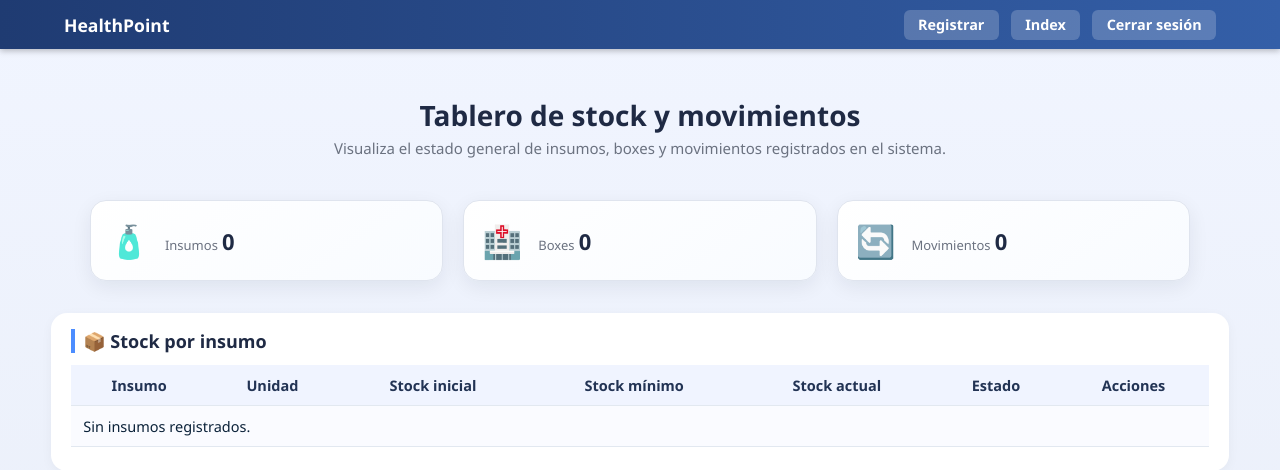
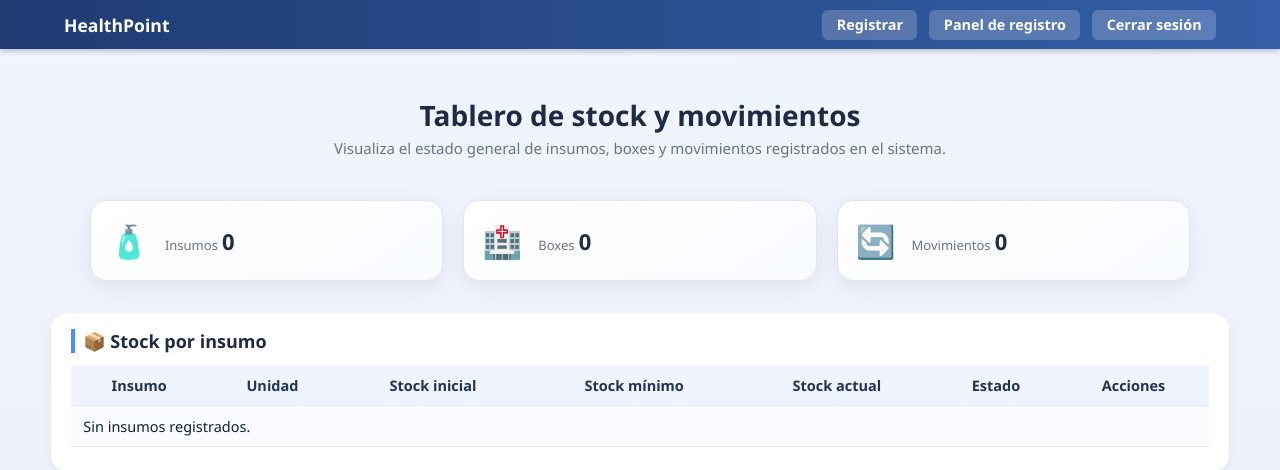
Before and after one commit to Mikhassdev/healthpoint, a Django app: page /tablero/ in a window 1280 px wide. Shown: the top 470 px of the page. Run offline with Django 5.2, Linux system fonts and the light colour scheme; the visitor is signed in with stand-in values (Sample User, id 1); data comes from the database, SQL or seed files in the repository; data that the repository does not hold is empty.

Commit message:
Renombrar el botón "Index" del tablero a "Panel de registro"
"Index" es el nombre técnico de la vista, no algo que un usuario del
centro de salud deba ver.

Co-Authored-By: Claude Opus 5.5 <noreply@anthropic.com>

```diff
--- a/HealthPoint/core/templates/tablero.html
+++ b/HealthPoint/core/templates/tablero.html
@@ -26,7 +26,7 @@
 
         {# SUPERVISOR y BODEGA: acceso a index y tablero #}
         {% if user|has_group:"Supervisor" or user|has_group:"Bodega" %}
-          <a href="{% url 'index' %}" class="nav__btn">Index</a>
+          <a href="{% url 'index' %}" class="nav__btn">Panel de registro</a>
         {% endif %}
 
         {# ENFERMERO: solo Tablero #}
```
